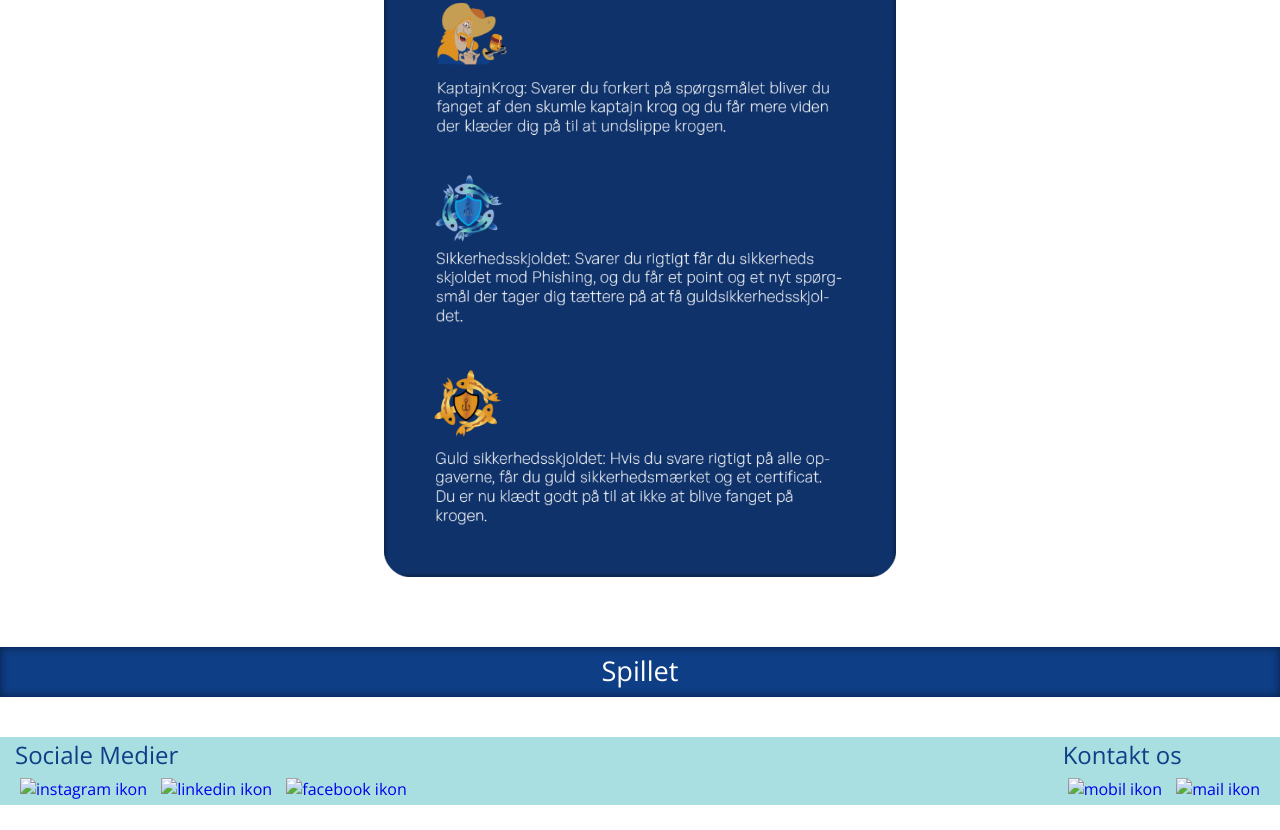
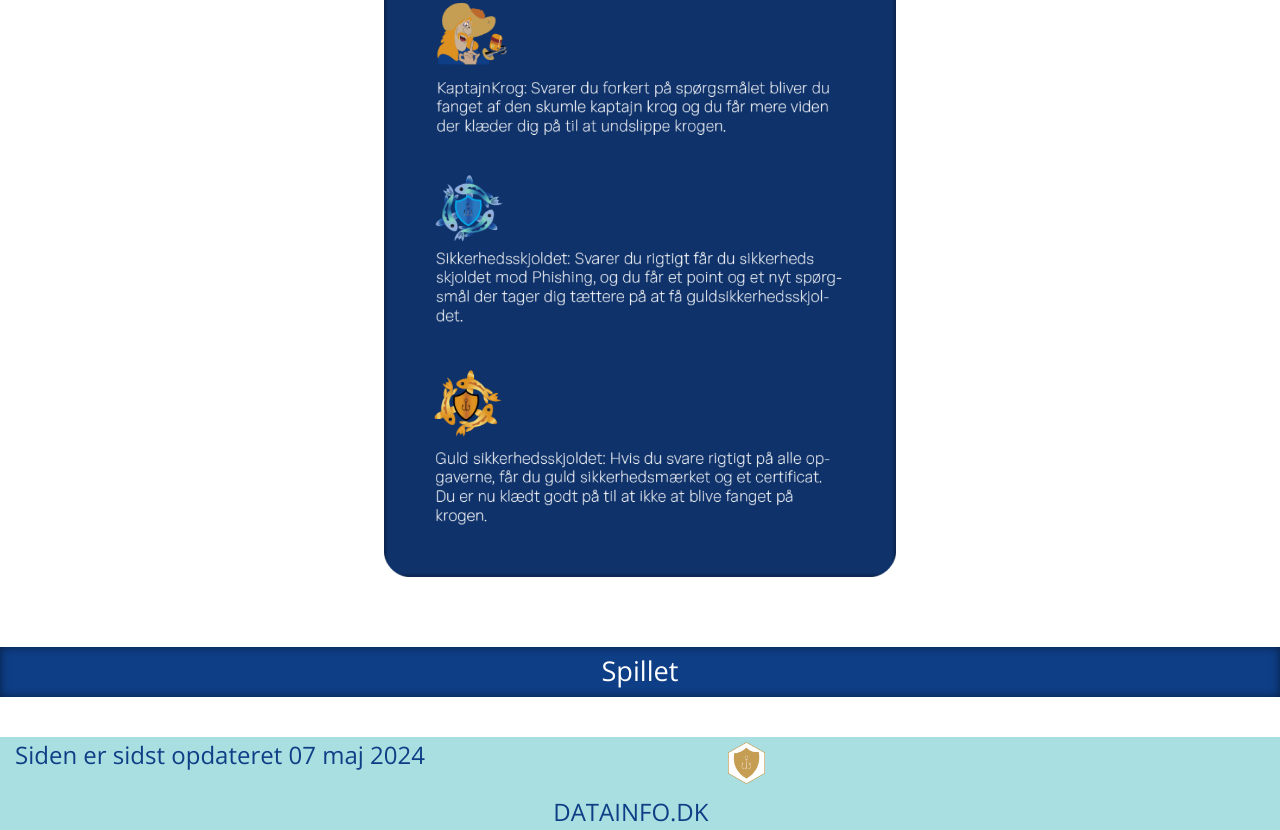
Before and after one commit to nannafeltendahl/Datainfo, a plain HTML site: page index.html in a window 1280 px wide. Shown: the part 4662-5492 px from the top of the page. Before the commit the page ends 5467 px from the top, so only its background shows below. Drawn offline with nearby package versions, Linux system fonts and the light colour scheme.

Commit message:
homepage done

```diff
--- a/CSS/style.scss
+++ b/CSS/style.scss
@@ -90,6 +90,7 @@ header {
 
 .choose-subject {
   @include partial.a-hover;
+
   select {
     color: partial.$textColor;
     font-size: 1.2rem;
@@ -98,7 +99,7 @@ header {
     border: 2px solid partial.$gold;
     background-color: white;
     margin: 10px;
-    box-shadow:  0 0 10px rgba(0, 0, 0, 0.5);
+    box-shadow: 0 0 10px rgba(0, 0, 0, 0.5);
   }
 }
 
@@ -162,7 +163,7 @@ header {
     }
 
 
-    }
+  }
 
 }
 
@@ -186,25 +187,14 @@ header {
 
 .nav-footer {
   display: grid;
-  grid-template-columns: 1.3fr 1fr;
-  height: auto;
-  background-color: partial.$lightblue;
+  grid-template-columns: 0.5fr 1fr 1fr;
+  background-color: partial.$gold;
   color: partial.$textColor;
   bottom: 0;
 
   img {
-    height: 30px;
+    height: 50px;
     margin: 5px;
-  }
-
-  aside:first-of-type {
-    justify-self: left;
-    margin-left: 15px;
-  }
-
-  aside:last-of-type {
-    justify-self: right;
-    margin-right: 15px;
   }
 
   a {
@@ -212,7 +202,7 @@ header {
   }
 
   p {
-    @include partial.p-Mobil;
+    font-size: 5pt;
   }
 
 }
@@ -268,8 +258,8 @@ header {
 
   @media screen and (min-width: 771px) {
 
-    .guide-section{
-      img{
+    .guide-section {
+      img {
         width: 40%;
       }
     }
@@ -306,17 +296,14 @@ header {
       }
     }
 
+    @media screen and (min-width: 771px) {
 
-    @media screen and (min-width: 771px) {
 
       .nav-footer {
         img {
-          height: 42px;
+          height: 60px;
         }
 
-        p {
-          @include partial.p-desktop;
-        }
       }
     }
   }
--- a/index.html
+++ b/index.html
@@ -120,33 +120,22 @@
         <p>Spillet</p>
     </div>
 </main>
-
 <footer>
     <nav class="nav-footer">
         <aside>
-            <p> Sociale Medier</p>
-
-            <a href="https://www.instagram.dk" target="_blank" rel="nofollow">
-                <img src="image/instagram.png" alt="instagram ikon">
-            </a>
-            <a href="https://www.linkedin.dk://" target="_blank" rel="nofollow">
-                <img src="image/linked.png" alt="linkedin ikon">
-            </a>
-            <a href="https://www.facebook.dk://" target="_blank" rel="nofollow">
-                <img src="image/facebook.png" alt="facebook ikon">
-            </a>
+            <p> Siden er sidst opdateret 07 maj 2024</p>
         </aside>
-
         <aside>
-            <p> Kontakt os</p>
-            <a href="mailto:dog@blog.com" target="_blank" rel="nofollow"><img src="image/phone.png"
-                                                                              alt="mobil ikon"></a>
-            <a href="tel:+4575838181" target="_blank" rel="nofollow"><img src="image/mail.png" alt="mail ikon"></a>
-
+            <img src="image/dataInfoLogo.png" alt="datainfo logo">
         </aside>
-
+        <aside>
+            <p> DATAINFO.DK</p>
+        </aside>
     </nav>
 </footer>
+
+
 <script src="https://ajax.googleapis.com/ajax/libs/jquery/3.7.0/jquery.js"></script>
+
 </body>
 </html>
```
Also changed, not shown: index.js (line endings or trailing spaces).
